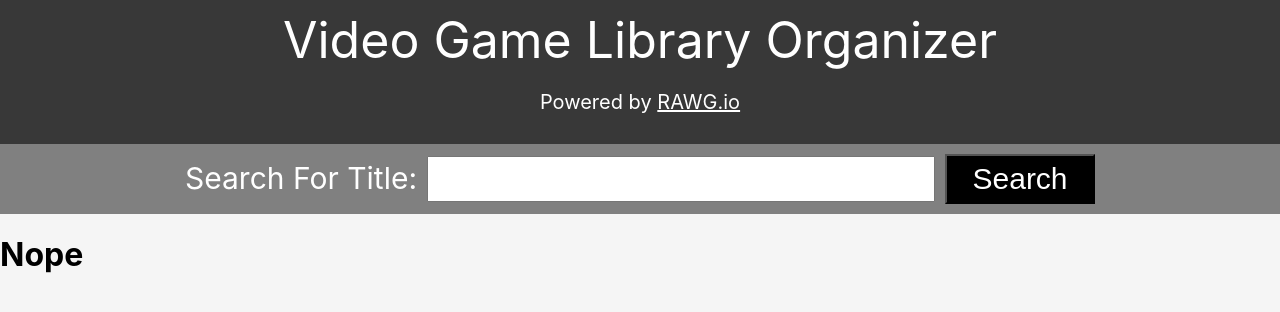
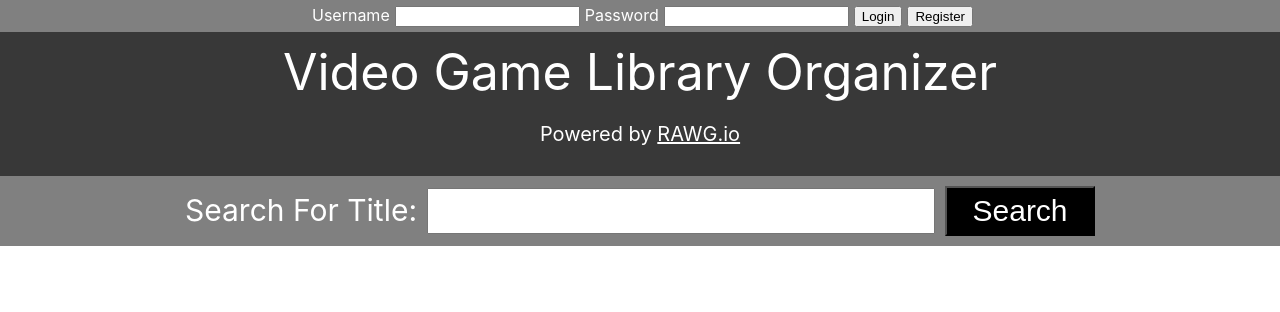
Before and after one commit to JCOOL-PROJECT3/VGLO, a React (Create React App) app: page / in a window 1280 px wide. Shown: the top 312 px of the page. Built offline with nearby package versions, Linux system fonts and the light colour scheme.

Commit message:
added login/register component

```diff
--- a/server.js
+++ b/server.js
@@ -16,4 +16,8 @@ app.post('/api/search', jsonParser, (req, res) => {
     });
 })
 
+app.post('/auth/login', jsonParser, (req, res) => {
+    console.log(req.body);
+});
+
 app.listen(port, () => console.log(`Server listening at http://localhost:${port}`))
--- a/src/App.css
+++ b/src/App.css
@@ -28,15 +28,6 @@
   color: #61dafb;
 }
 
-@keyframes App-logo-spin {
-  from {
-    transform: rotate(0deg);
-  }
-  to {
-    transform: rotate(360deg);
-  }
+body {
+  background-color: 'grey';
 }
-
-body {
-  background-color: #F5F5F5;
-}
--- a/src/App.js
+++ b/src/App.js
@@ -3,12 +3,14 @@ import './App.css';
 import Header from './components/Header';
 import SearchBar from './components/SearchBar';
 import View from './components/View';
+import Login from './components/Login';
 
 class App extends Component {
 
   render() {
     return (
       <div>
+        <Login />
         <Header />
         <SearchBar />
       </div>
--- a/src/components/Header.js
+++ b/src/components/Header.js
@@ -1,5 +1,6 @@
 import React from 'react';
 import { findRenderedComponentWithType } from 'react-dom/test-utils';
+import Login from './Login';
 
 function Header() {
     const headerStyle = {
--- /dev/null
+++ b/src/components/Login.js
@@ -0,0 +1,81 @@
+import React, { Component } from 'react';
+
+const formStyle = {
+    textAlign: 'center',
+    backgroundColor: 'grey',
+    color: 'white',
+    padding: '5px',
+}
+
+const lblStyle = {
+    padding: '5px',
+
+}
+
+const btnStyle = {
+    marginLeft: '5px',
+}
+
+class Login extends Component {
+    state = {
+
+        user: '',
+        pass: '',
+        loggedIn: false
+
+    }
+
+    userChange = (e) => {
+        this.setState({ user: e.target.value });
+    }
+
+    passChange = (e) => {
+        this.setState({ pass: e.target.value });
+    }
+
+    btnLogin = (e) => {
+        e.preventDefault();
+
+        const data = {
+            username: this.state.user,
+            password: this.state.pass
+         };
+
+        fetch('auth/login', {
+            method: 'POST',
+            headers: {
+                'Content-Type': 'application/json',
+            },
+            body: JSON.stringify(data),
+        })
+            .then(response => response.json())
+            .then(data => {
+                this.setState({ dataArray: data.results });
+                console.log(data.results);
+            })
+            .catch((error) => {
+                console.error('Error:', error);
+            });
+    }
+    render() {
+        if (!this.state.loggedIn) {
+        return (
+            <form style={formStyle}>
+                <label style={lblStyle}>Username</label>
+                <input onChange={this.userChange} type="text"></input>
+                <label style={lblStyle}>Password</label>
+                <input onChange={this.passChange} type="password"></input>
+                <button onClick={this.btnLogin} style={btnStyle}>Login</button>
+                <button style={btnStyle}>Register</button>
+            </form>
+
+        );
+        } else {
+            return (
+                <div>User Logged In</div>
+            )
+        }
+    }
+}
+
+export default Login;
--- a/src/components/SearchBar.js
+++ b/src/components/SearchBar.js
@@ -68,7 +68,7 @@ class SearchBar extends Component {
             )
         } else {
             return (
-                <h1>Nope</h1>
+                <h1></h1>
             )
         }
     }
--- a/src/components/Title.js
+++ b/src/components/Title.js
@@ -41,17 +41,36 @@ const labelStyle = {
 }
 
 class Title extends React.Component {
-    state = {  }
+    state = { selectValue: this.props.platforms[0].platform.name }
+
+    selectChange = (e) => {
+
+        this.setState({selectValue: e.target.value});
+
+
+    }
 
     btnClick = (e) => {
         e.preventDefault();
-        this.props.platforms.forEach((e) => {console.log(e.platform.name)});
+        alert(this.state.selectValue);
+
     }
     render() {
         return (
 
             <div style={titleStyle}>
-                <div style={headerStyle}>{this.props.name}<label style={labelStyle}>Platform:</label><select style={selectStyle}></select><button onClick={this.btnClick}>Add to Collection</button></div>
+                <div style={headerStyle}>{this.props.name}<label style={labelStyle}>Platform:</label>
+                <select onChange={this.selectChange} style={selectStyle}>
+      {this.props.platforms.map(item => (
+        <option
+          key={item.platform.name}
+          value={item.platform.name}
+        >
+            {item.platform.name}
+        </option>
+      ))}
+    </select>
+                <button onClick={this.btnClick}>Add to Collection</button></div>
                 <img style={imgStyle} src={this.props.image}></img>
             </div>
 
```
